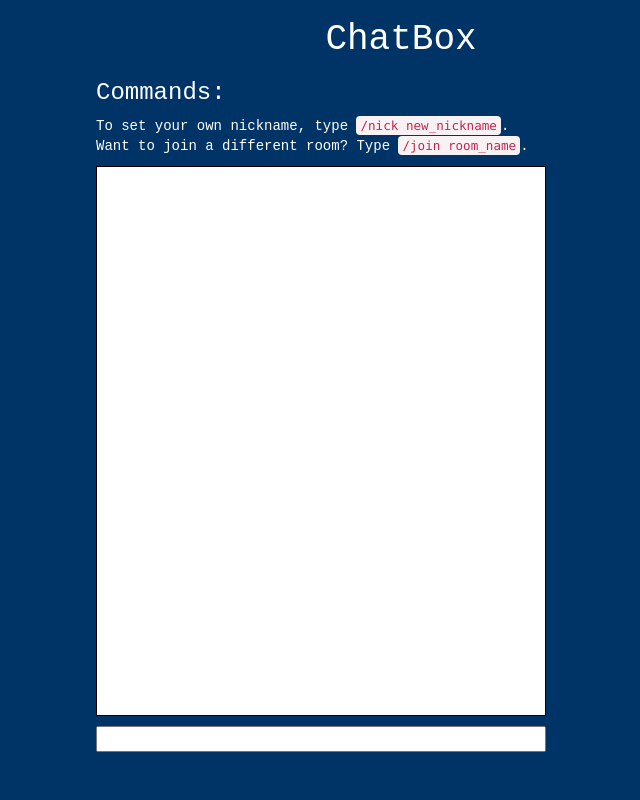
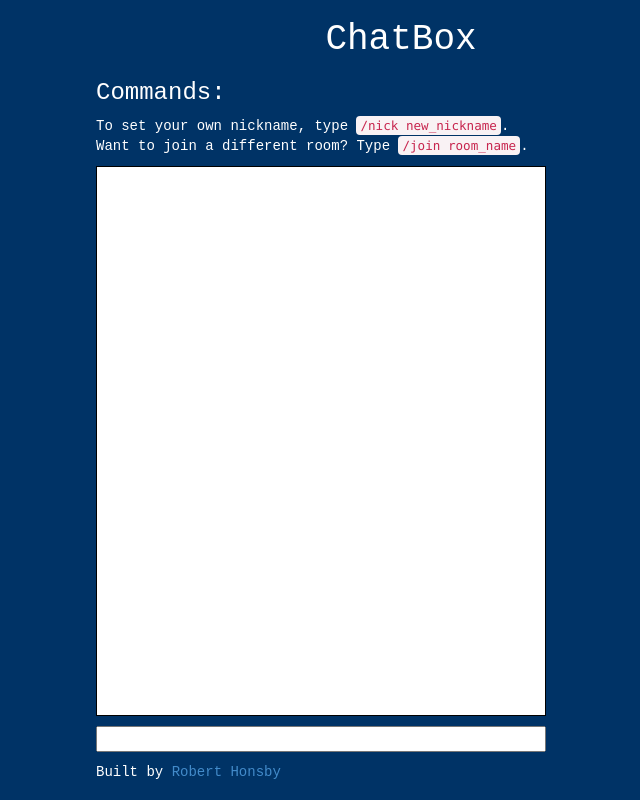
Before and after one commit to rhonsby/chatbox, a website: page public/index.html in a window 1280 px wide. Shown: the whole page, without its empty margins (239-879 px from the left). Drawn offline with nearby package versions, Linux system fonts and the light colour scheme; files that its build step writes are made by us from their sources; no server answers; files whose address does not match are found by name.

Commit message:
Add footer

```diff
--- a/public/index.html
+++ b/public/index.html
@@ -1,6 +1,7 @@
 <!doctype html>
 <html>
 <head>
+  <title>ChatBox</title>
   <link rel="stylesheet" href="vendors/stylesheets/bootstrap.css">
   <link rel="stylesheet" href="public/stylesheets/custom.css">
 
@@ -42,6 +43,8 @@
         </div>
       </div>
     </div>
+
+    <p class='footer'>Built by <a href='http://roberthonsby.com'>Robert Honsby</a></p>
   </div>
 
   <script src="public/javascripts/chat.js"></script>
--- a/public/stylesheets/custom.css
+++ b/public/stylesheets/custom.css
@@ -73,3 +73,8 @@ input {
   font-size: 16px;
   color: #fff;
 }
+
+.footer {
+  color: #fff;
+  margin-top: 10px;
+}
```
